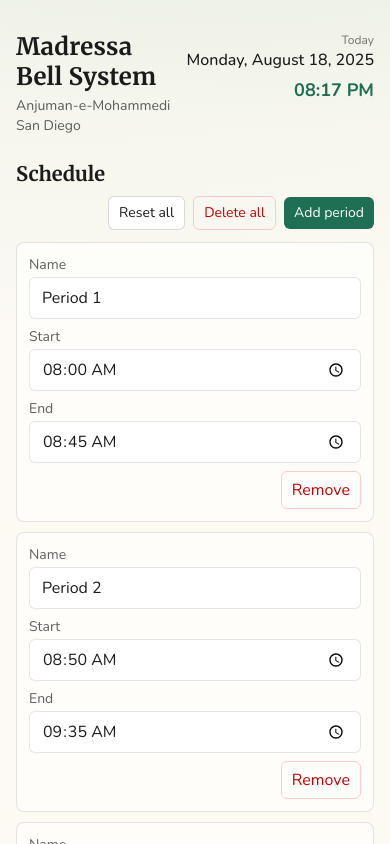
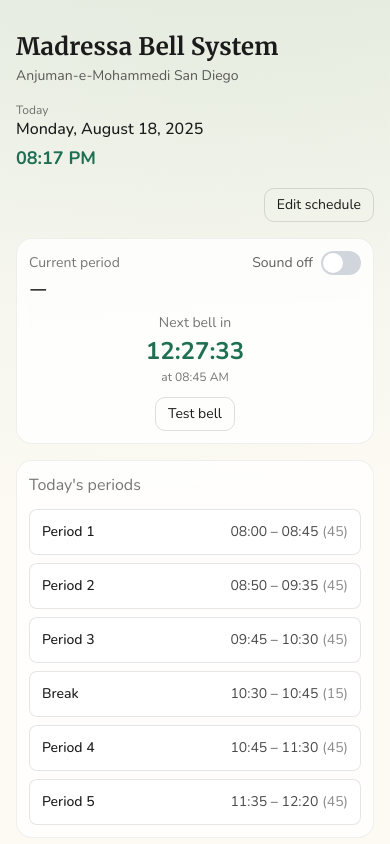
Before and after one commit to sdjamaat/bell-system, a Next.js app: page / in a window 390 px wide. Shown: the top 844 px of the page. Built offline with nearby package versions, Linux system fonts and the light colour scheme.

Commit message:
Add mobile editor toggle and responsive layout adjustments
Co-authored-by: ibrahim.0814 <ibrahim.0814@gmail.com>

```diff
--- a/src/app/page.tsx
+++ b/src/app/page.tsx
@@ -20,6 +20,7 @@ export default function Home() {
   const [schedule, setSchedule] = useState<Schedule | null>(null);
   const [currentDate, setCurrentDate] = useState<string>("");
   const [currentTime, setCurrentTime] = useState<string>("");
+  const [showEditorMobile, setShowEditorMobile] = useState(false);
 
   useEffect(() => {
     const data = loadSchedule<Schedule>(DEFAULT_SCHEDULE);
@@ -58,16 +59,16 @@ export default function Home() {
   return (
     <div className="min-h-screen" style={{ backgroundImage: "radial-gradient(1200px 600px at 0% -10%, rgba(31,111,84,0.08), transparent), radial-gradient(800px 400px at 100% -10%, rgba(155,191,152,0.15), transparent)" }}>
       <div className="mx-auto max-w-6xl px-4 sm:px-6 md:px-8 py-8 md:py-12">
-        <header className="mb-6 md:mb-8 flex items-start justify-between gap-4 sm:gap-6">
+        <header className="mb-4 sm:mb-6 md:mb-8 flex flex-col sm:flex-row items-start sm:items-start justify-start sm:justify-between gap-2 sm:gap-6">
           <div>
             <h1 className="font-display text-2xl sm:text-3xl md:text-4xl font-semibold leading-tight" style={{ letterSpacing: "0.2px" }}>
               {headerTitle}
             </h1>
             <p className="text-foreground/70 mt-1 text-sm sm:text-base">Anjuman-e-Mohammedi San Diego</p>
           </div>
-          <div className="text-right shrink-0">
+          <div className="text-left sm:text-right shrink-0 mt-2 sm:mt-0">
             <div className="text-xs sm:text-sm text-foreground/60">Today</div>
-            <div className="text-base sm:text-lg font-medium">
+            <div className="text-base sm:text-lg font-medium leading-snug">
               {currentDate || "Loading..."}
             </div>
             <div className="text-lg sm:text-xl font-bold tabular-nums mt-1 text-[color:var(--accent)]">
@@ -76,11 +77,20 @@ export default function Home() {
           </div>
         </header>
 
+        <div className="flex justify-end mb-4 xl:hidden">
+          <button
+            onClick={() => setShowEditorMobile((prev) => !prev)}
+            className="px-3 py-1.5 btn-outline text-sm"
+          >
+            {showEditorMobile ? "Hide editor" : "Edit schedule"}
+          </button>
+        </div>
+
         {schedule === null ? (
           <div className="min-h-[50vh] md:h-[calc(100vh-200px)] flex items-center justify-center text-foreground/60">Loading…</div>
         ) : (
           <div className="grid grid-cols-1 xl:grid-cols-3 gap-4 md:gap-6 md:h-[calc(100vh-200px)]">
-            <div className="xl:col-span-2 h-auto md:h-full min-h-0">
+            <div className={`order-2 xl:order-1 xl:col-span-2 h-auto md:h-full min-h-0 ${showEditorMobile ? "block" : "hidden"} xl:block`}>
               <ScheduleEditor
                 value={schedule}
                 onChange={onChange}
@@ -88,7 +98,7 @@ export default function Home() {
                 onDeleteAll={() => onChange([])}
               />
             </div>
-            <div className="xl:col-span-1 flex flex-col gap-4 h-auto md:h-full min-h-0">
+            <div className="order-1 xl:order-2 xl:col-span-1 flex flex-col gap-4 h-auto md:h-full min-h-0">
               <Countdown schedule={schedule} />
               <SchedulePreview schedule={schedule} />
             </div>
```
